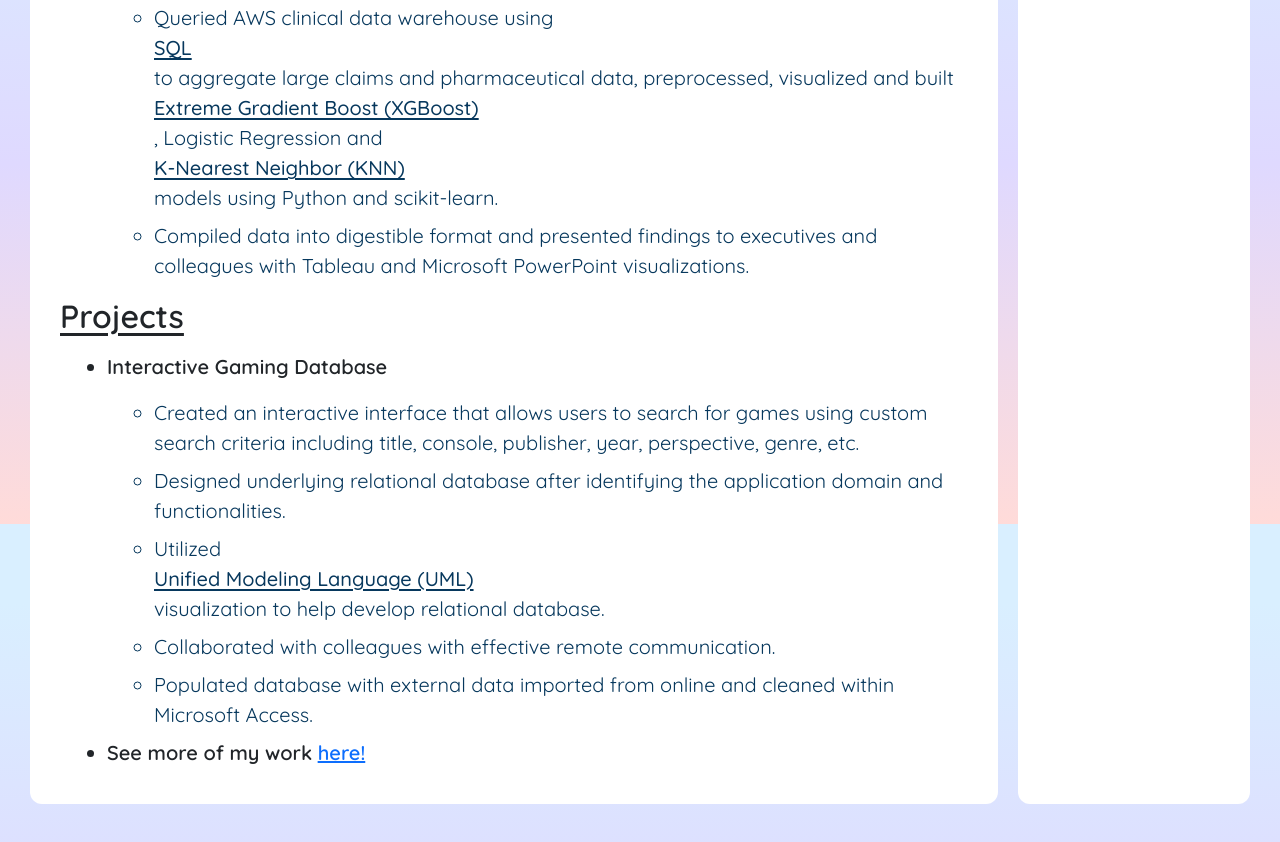
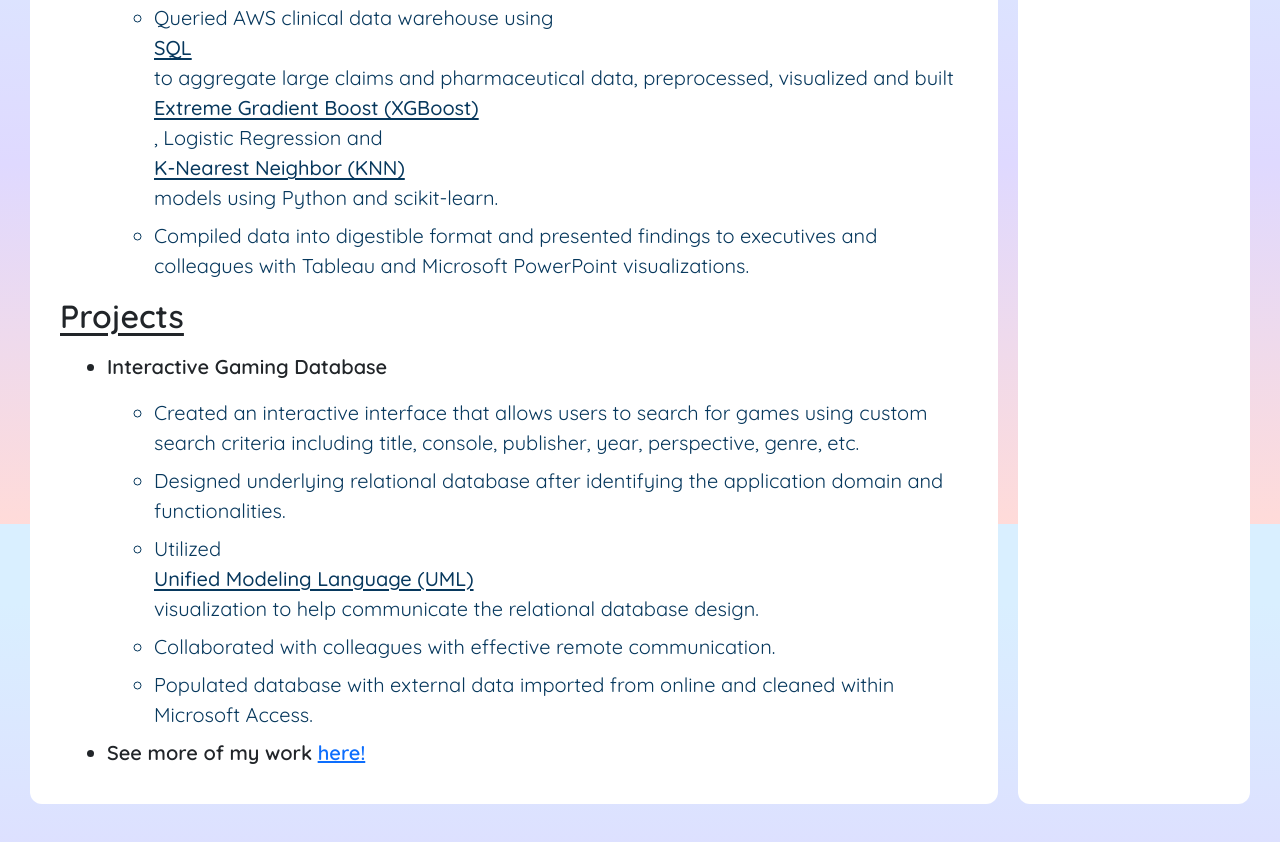
Before and after one commit to maddie-y-k/maddie-y-k.github.io, a plain HTML site: page resume.html in a window 1280 px wide. Shown: the part 1076-1918 px from the top of the page. Drawn offline with nearby package versions, Linux system fonts and the light colour scheme; a web font is replaced by a local one.

Commit message:
Update resume.html
Update resume

```diff
--- a/resume.html
+++ b/resume.html
@@ -57,7 +57,7 @@
                             </li>
                             <li class="nested-li">Designed underlying relational database after identifying the application domain and functionalities.
                             </li>
-                            <li class="nested-li">Utilized <span class="underline">Unified Modeling Language (UML)</span> visualization to help develop relational database.
+                            <li class="nested-li">Utilized <span class="underline">Unified Modeling Language (UML)</span> visualization to help communicate the relational database design.
                             </li>
                             <li class="nested-li">Collaborated with colleagues with effective remote communication.
                             </li>
```
